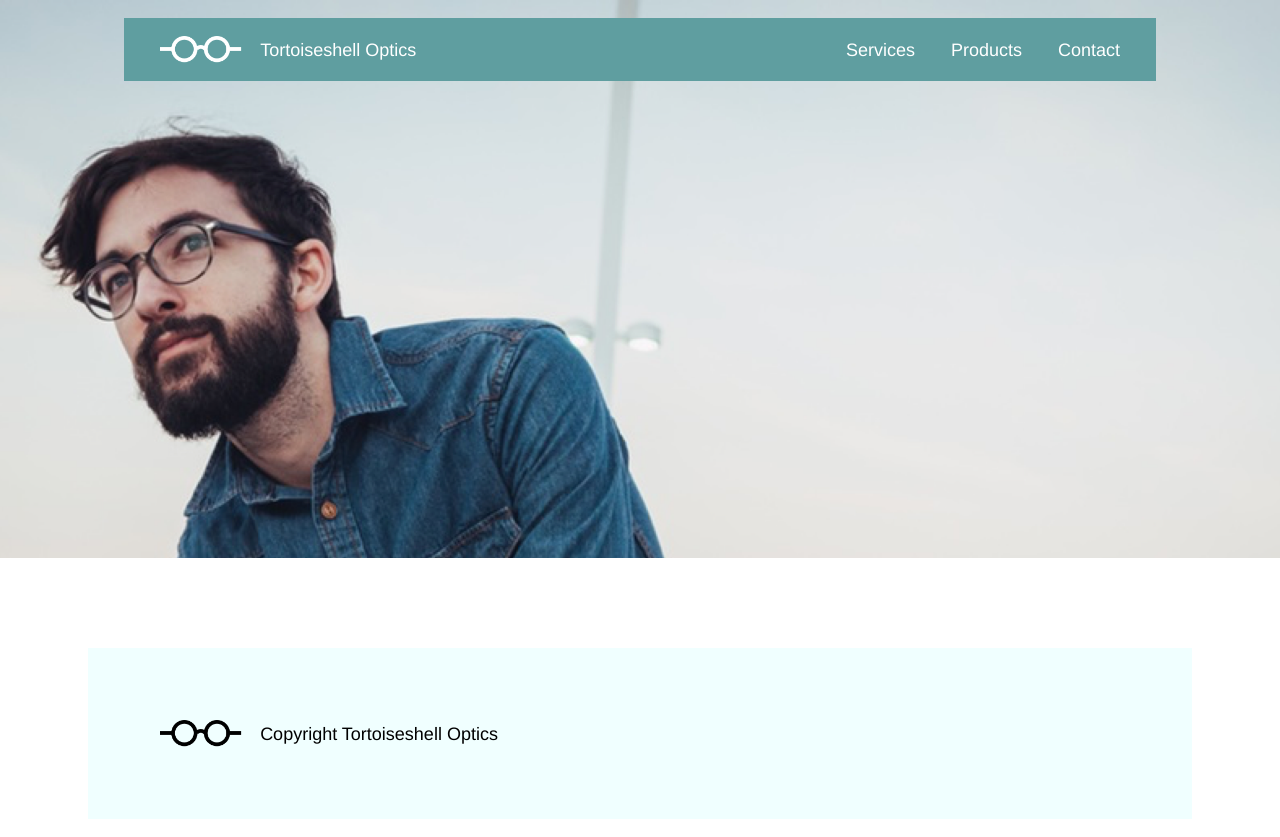
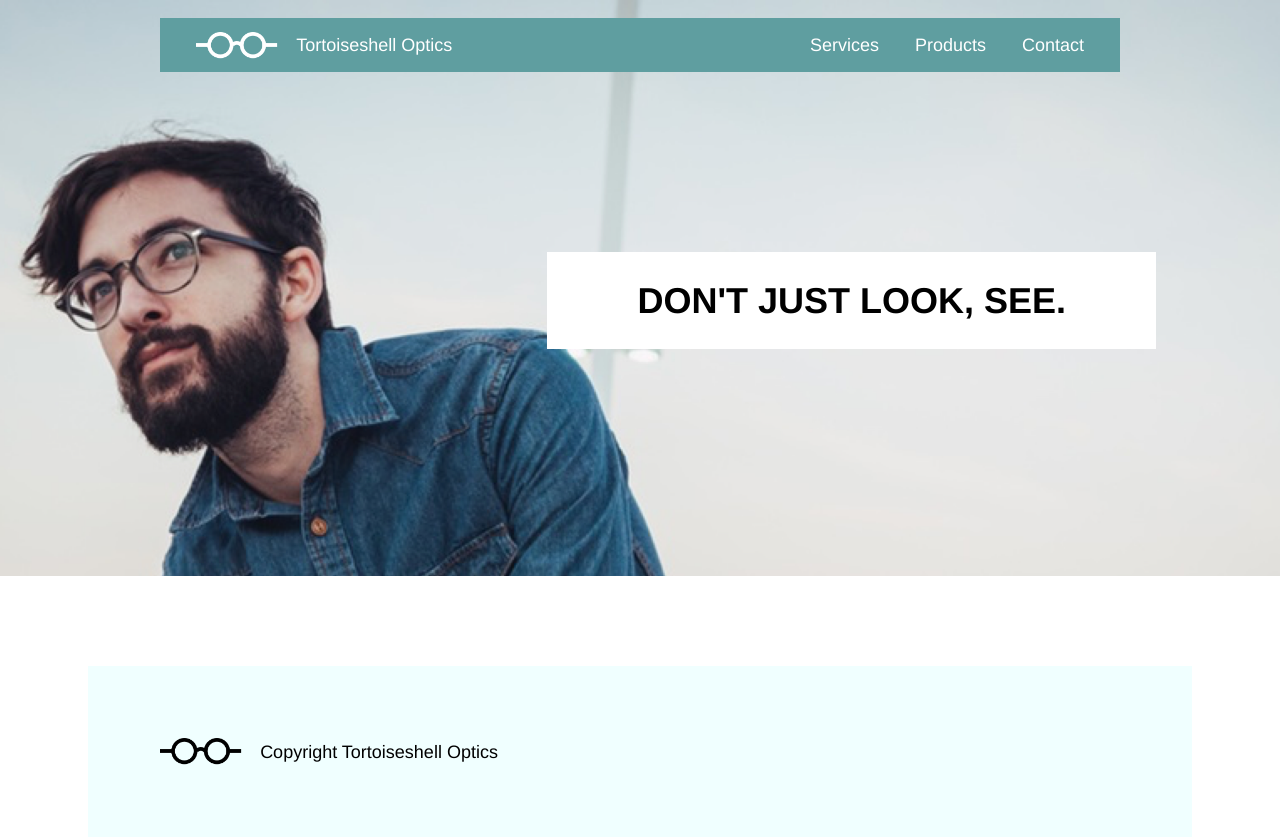
Before and after one commit to amduren/TortoiseshellOptics, a plain HTML site: page index.html in a window 1280 px wide. Drawn offline with Linux system fonts and the light colour scheme.

Commit message:
Add banner in header with desktop styles

```diff
--- a/index.html
+++ b/index.html
@@ -24,6 +24,11 @@
           </ul>
         </nav>
       </div>
+      <div class="banner container">
+        <div class="content">
+          <h1>Don't just look, see.</h1>
+        </div>
+      </div>
     </header>
     <!-- main section -->
     <!-- footer section -->
--- a/resources/css/style.css
+++ b/resources/css/style.css
@@ -10,7 +10,7 @@ html {
 li a {
   color: white;
   text-decoration: none;
-  padding-left: 2rem;
+  padding-right: 2rem;
 }
 
 .container {
@@ -32,19 +32,18 @@ header {
   background-repeat: no-repeat;
   background-size: cover;
   color: white;
+  padding-top: 1rem;
 }
 
-header .container {
+header .flex.container {
   background-color: cadetblue;
   justify-content: space-between;
-  position: relative;
-  top: 1rem;
-  padding: 1rem 2rem;
 }
 
 .logo {
   display: flex;
   align-items: center;
+  padding: 0 0 0 2rem;
 }
 
 .logo img {
@@ -53,6 +52,7 @@ header .container {
 
 .logo span {
   margin-left: 1rem;
+  padding: 1rem 0;
 }
 
 nav ul {
@@ -61,6 +61,27 @@ nav ul {
 
 ul.mobile {
   display: none;
+}
+
+.banner.container {
+  display: flex;
+  justify-content: flex-end;
+  padding: 10rem 0 0 0;
+}
+
+.content {
+  display: inline-block;
+  background-color: white;
+  color: black;
+  margin-right: -2rem;
+}
+
+.content h1 {
+  padding: 1.5rem 5rem;
+  text-transform: uppercase;
+  font-size: 2rem;
+  line-height: 1.2;
+  font-weight: bold;
 }
 
 @media only screen and (max-width: 1024px) {
```
